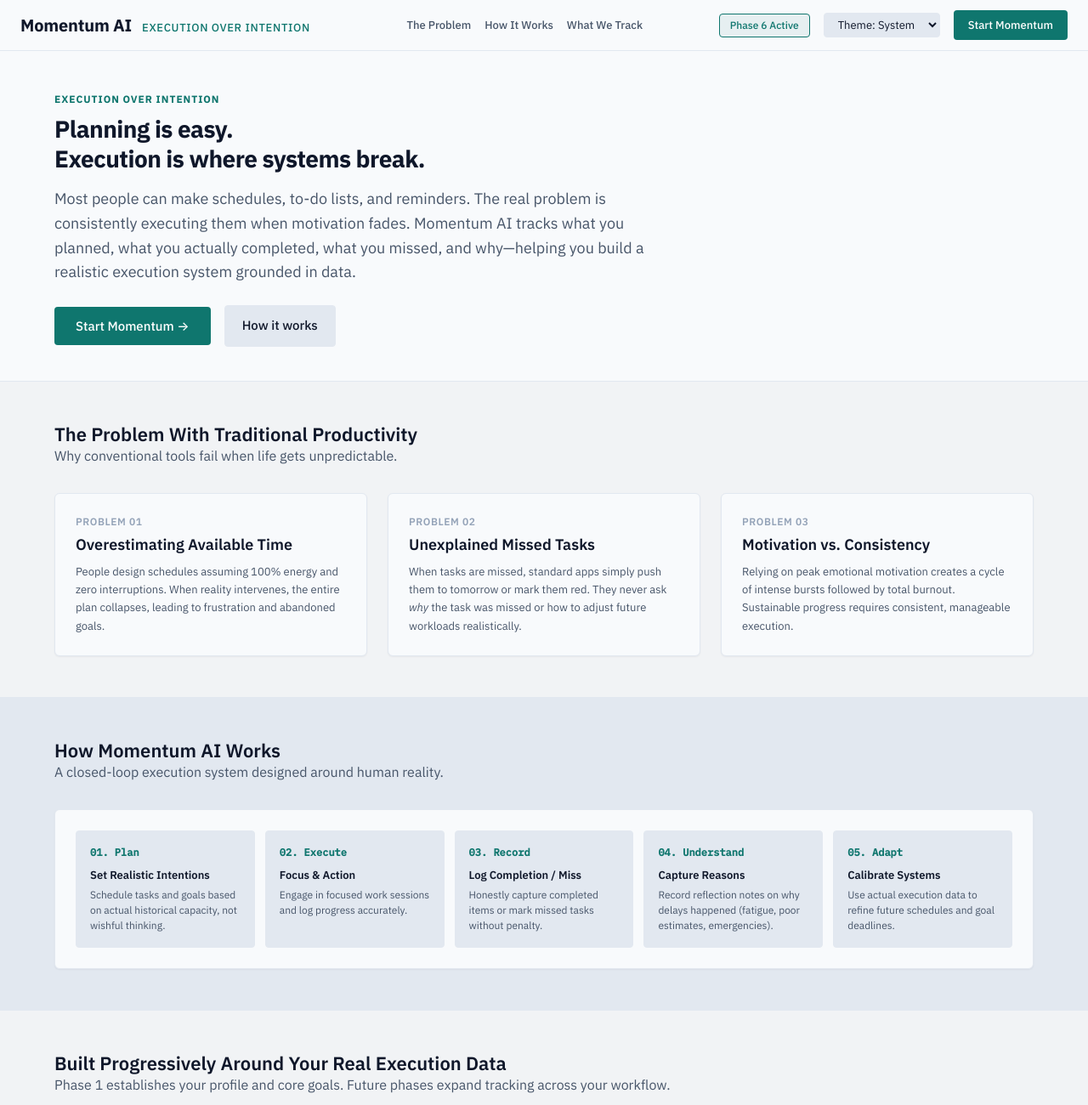
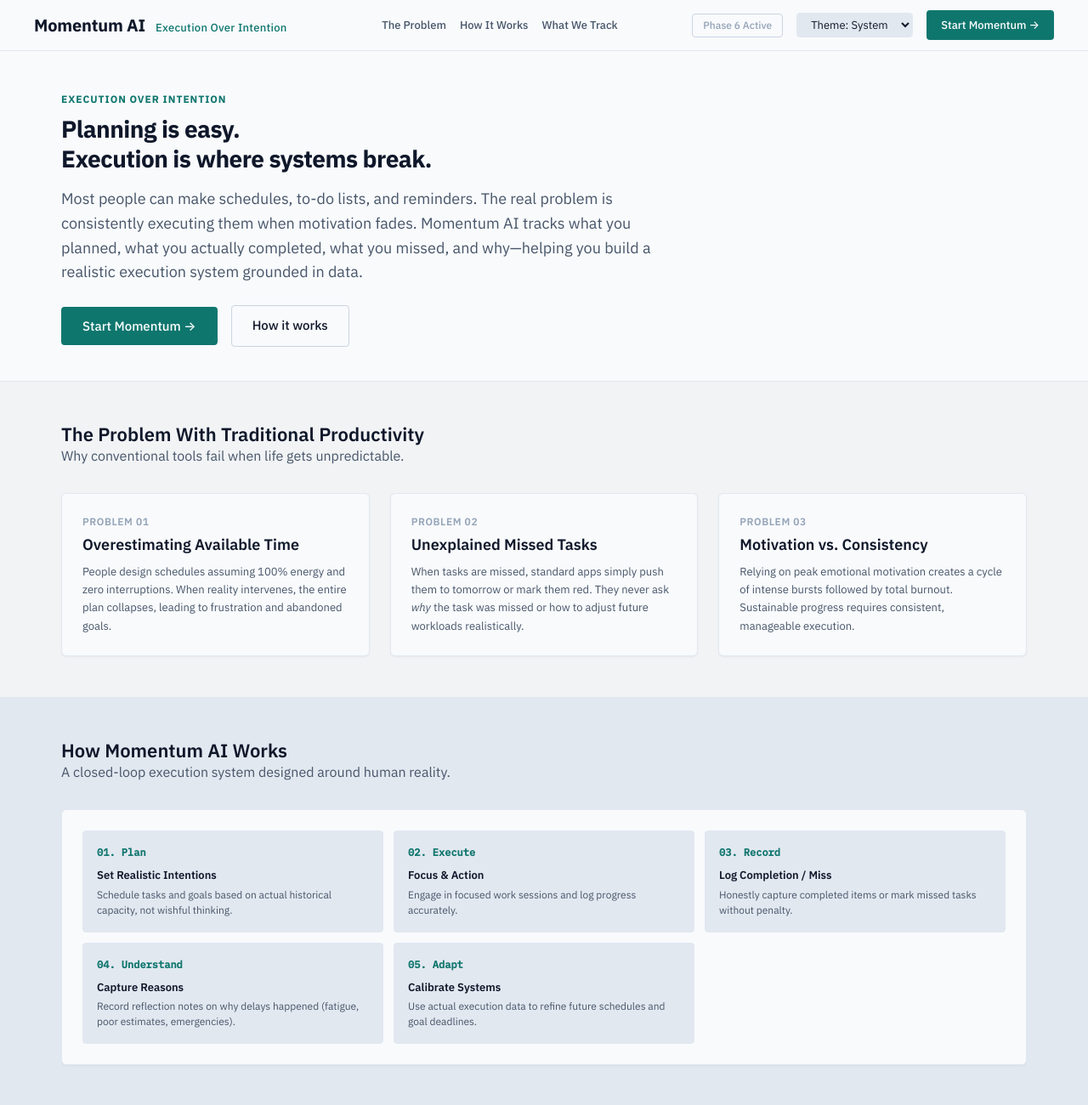
Before and after one commit to vinay34744/momentum-ai, a plain HTML site: page index.html in a window 1280 px wide. Shown: the top 1300 px of the page at 85% size. Drawn offline with Linux system fonts and the light colour scheme.

Commit message:
Fix 9 usability heuristic issues on landing page
- Consolidate button styles: add .btn-lg/.btn-sm modifiers, remove inline overrides
- Remove text-transform:uppercase from .brand-tagline (readability)
- Bump .nav-tag font-size from 11px to 12px (min readable floor)
- Fix H2→H4 heading skip: loop-grid cards now use h3
- Align header, landing sections, and footer to shared --layout-max-width/gutter tokens
- Make .btn-secondary visually distinct with transparent bg + strong border
- Restyle #phase-badge as neutral status indicator (not a CTA)
- Switch .loop-grid from 5-col to 3-col with 2-col/1-col responsive fallbacks
- Add trailing arrow to #btn-header-cta to match hero and footer CTAs

```diff
--- a/index.html
+++ b/index.html
@@ -40,12 +40,12 @@
             </nav>
 
             <div class="header-actions">
-                <span class="phase-badge" id="phase-badge">Phase 6 Active</span>
+                <span class="phase-badge" id="phase-badge" role="status" aria-label="Current phase: Phase 6 Active">Phase 6 Active</span>
 
                 <!-- Returning User Profile Badge (Hidden on landing if onboarding incomplete) -->
                 <div id="user-profile-badge" class="user-badge hidden">
                     <span id="badge-user-name" class="user-badge-name">User</span>
-                    <button id="btn-edit-onboarding" class="btn btn-secondary text-caption" style="padding: 2px 8px;">Edit Setup</button>
+                    <button id="btn-edit-onboarding" class="btn btn-secondary btn-sm">Edit Setup</button>
                 </div>
 
                 <div class="theme-selector">
@@ -57,7 +57,7 @@
                     </select>
                 </div>
 
-                <button id="btn-header-cta" class="btn btn-primary btn-cta-start">Start Momentum</button>
+                <button id="btn-header-cta" class="btn btn-primary btn-cta-start">Start Momentum &rarr;</button>
             </div>
         </div>
     </header>
@@ -79,8 +79,8 @@
                             Most people can make schedules, to-do lists, and reminders. The real problem is consistently executing them when motivation fades. Momentum AI tracks what you planned, what you actually completed, what you missed, and why—helping you build a realistic execution system grounded in data.
                         </p>
                         <div class="hero-actions">
-                            <button class="btn btn-primary btn-cta-start hero-btn-main">Start Momentum &rarr;</button>
-                            <a href="#section-how-it-works" class="btn btn-secondary hero-btn-sub">How it works</a>
+                            <button class="btn btn-primary btn-lg btn-cta-start hero-btn-main">Start Momentum &rarr;</button>
+                            <a href="#section-how-it-works" class="btn btn-secondary btn-lg hero-btn-sub">How it works</a>
                         </div>
                     </div>
                 </div>
@@ -134,27 +134,27 @@
                         <div class="loop-grid">
                             <div class="loop-card">
                                 <span class="loop-step-tag">01. Plan</span>
-                                <h4 class="heading-subheading text-small">Set Realistic Intentions</h4>
+                                <h3 class="heading-subheading text-small">Set Realistic Intentions</h3>
                                 <p class="text-secondary text-caption">Schedule tasks and goals based on actual historical capacity, not wishful thinking.</p>
                             </div>
                             <div class="loop-card">
                                 <span class="loop-step-tag">02. Execute</span>
-                                <h4 class="heading-subheading text-small">Focus &amp; Action</h4>
+                                <h3 class="heading-subheading text-small">Focus &amp; Action</h3>
                                 <p class="text-secondary text-caption">Engage in focused work sessions and log progress accurately.</p>
                             </div>
                             <div class="loop-card">
                                 <span class="loop-step-tag">03. Record</span>
-                                <h4 class="heading-subheading text-small">Log Completion / Miss</h4>
+                                <h3 class="heading-subheading text-small">Log Completion / Miss</h3>
                                 <p class="text-secondary text-caption">Honestly capture completed items or mark missed tasks without penalty.</p>
                             </div>
                             <div class="loop-card">
                                 <span class="loop-step-tag">04. Understand</span>
-                                <h4 class="heading-subheading text-small">Capture Reasons</h4>
+                                <h3 class="heading-subheading text-small">Capture Reasons</h3>
                                 <p class="text-secondary text-caption">Record reflection notes on why delays happened (fatigue, poor estimates, emergencies).</p>
                             </div>
                             <div class="loop-card">
                                 <span class="loop-step-tag">05. Adapt</span>
-                                <h4 class="heading-subheading text-small">Calibrate Systems</h4>
+                                <h3 class="heading-subheading text-small">Calibrate Systems</h3>
                                 <p class="text-secondary text-caption">Use actual execution data to refine future schedules and goal deadlines.</p>
                             </div>
                         </div>
--- a/style.css
+++ b/style.css
@@ -171,9 +171,12 @@
     }
 }
 
-/* --------------------------------------------------------------------------
-   2. BASE & RESET STYLES
-   -------------------------------------------------------------------------- */
+/* Shared container token — all major layout containers use this so
+   the logo, hero content, and footer share a single left edge */
+:root {
+    --layout-max-width: 1200px;
+    --layout-gutter: var(--space-8); /* 32px — consistent horizontal padding */
+}
 *, *::before, *::after {
     box-sizing: border-box;
     margin: 0;
@@ -270,14 +273,14 @@ body {
 .app-header {
     background-color: var(--color-surface);
     border-bottom: 1px solid var(--color-border);
-    padding: var(--space-3) var(--space-6);
+    padding: var(--space-3) var(--layout-gutter);
     position: sticky;
     top: 0;
     z-index: 50;
 }
 
 .header-container {
-    max-width: 1400px;
+    max-width: var(--layout-max-width);
     margin: 0 auto;
     display: flex;
     align-items: center;
@@ -301,8 +304,8 @@ body {
     font-size: var(--font-size-small);
     font-weight: var(--font-weight-medium);
     color: var(--color-brand);
-    text-transform: uppercase;
-    letter-spacing: 0.05em;
+    /* removed text-transform: uppercase — long all-caps runs reduce readability */
+    letter-spacing: 0.02em;
 }
 
 .header-actions {
@@ -315,12 +318,14 @@ body {
     display: inline-flex;
     align-items: center;
     padding: var(--space-1) var(--space-3);
-    background-color: var(--color-brand-subtle);
-    color: var(--color-brand);
-    border: 1px solid var(--color-brand);
+    background-color: transparent;                  /* no fill — not a CTA */
+    color: var(--color-text-muted);                 /* muted = informational */
+    border: 1px solid var(--color-border-strong);   /* neutral outline */
     border-radius: var(--radius-sm);
     font-size: var(--font-size-caption);
     font-weight: var(--font-weight-medium);
+    cursor: default;                                /* non-interactive cursor */
+    user-select: none;
 }
 
 .theme-dropdown {
@@ -394,7 +399,7 @@ body {
 }
 
 .nav-tag {
-    font-size: 0.6875rem;
+    font-size: var(--font-size-caption); /* 12px — was 0.6875rem (11px), below readable floor */
     padding: 1px 4px;
     background-color: var(--color-surface-hover);
     color: var(--color-text-muted);
@@ -419,12 +424,12 @@ body {
 .app-footer {
     background-color: var(--color-surface);
     border-top: 1px solid var(--color-border);
-    padding: var(--space-4) var(--space-6);
+    padding: var(--space-4) var(--layout-gutter);
     margin-top: auto;
 }
 
 .footer-container {
-    max-width: 1400px;
+    max-width: var(--layout-max-width);
     margin: 0 auto;
     display: flex;
     align-items: center;
@@ -689,12 +694,13 @@ body {
 }
 
 .btn-secondary {
-    background-color: var(--color-surface-elevated);
-    color: var(--color-text-primary);
-    border-color: var(--color-border);
+    background-color: transparent;
+    color: var(--color-text-primary);
+    border-color: var(--color-border-strong); /* visible border = clearly interactive */
 }
 .btn-secondary:hover {
-    background-color: var(--color-surface-hover);
+    background-color: var(--color-surface-elevated);
+    border-color: var(--color-text-muted);
 }
 
 .btn-danger {
@@ -852,9 +858,9 @@ body {
 }
 
 .landing-container {
-    max-width: 1200px;
+    max-width: var(--layout-max-width);
     margin: 0 auto;
-    padding: 0 var(--space-6);
+    padding: 0 var(--layout-gutter);
 }
 
 .landing-hero {
@@ -892,14 +898,23 @@ body {
     gap: var(--space-4);
 }
 
-.hero-btn-main {
+/* Size modifier — use instead of one-off padding overrides */
+.btn-lg {
     padding: var(--space-3) var(--space-6);
     font-size: var(--font-size-body);
 }
 
+.btn-sm {
+    padding: var(--space-1) var(--space-3);
+    font-size: var(--font-size-caption);
+}
+
+/* Hero button helpers — layout only, no new visual style */
+.hero-btn-main {
+    text-decoration: none;
+}
+
 .hero-btn-sub {
-    padding: var(--space-3) var(--space-5);
-    font-size: var(--font-size-body);
     text-decoration: none;
 }
 
@@ -931,7 +946,7 @@ body {
 
 .loop-grid {
     display: grid;
-    grid-template-columns: repeat(5, 1fr);
+    grid-template-columns: repeat(3, 1fr); /* was repeat(5,1fr) — ~177px columns are too narrow */
     gap: var(--space-3);
 }
 
@@ -1156,7 +1171,7 @@ body {
         grid-template-columns: 1fr;
     }
     .loop-grid {
-        grid-template-columns: 1fr;
+        grid-template-columns: repeat(2, 1fr); /* 3-col → 2-col at mid-width */
     }
 }
 
@@ -1189,6 +1204,10 @@ body {
 
     .grid-2, .grid-3, .grid-4 {
         grid-template-columns: 1fr;
+    }
+
+    .loop-grid {
+        grid-template-columns: 1fr; /* single column on mobile */
     }
 
     .hero-actions {
```
